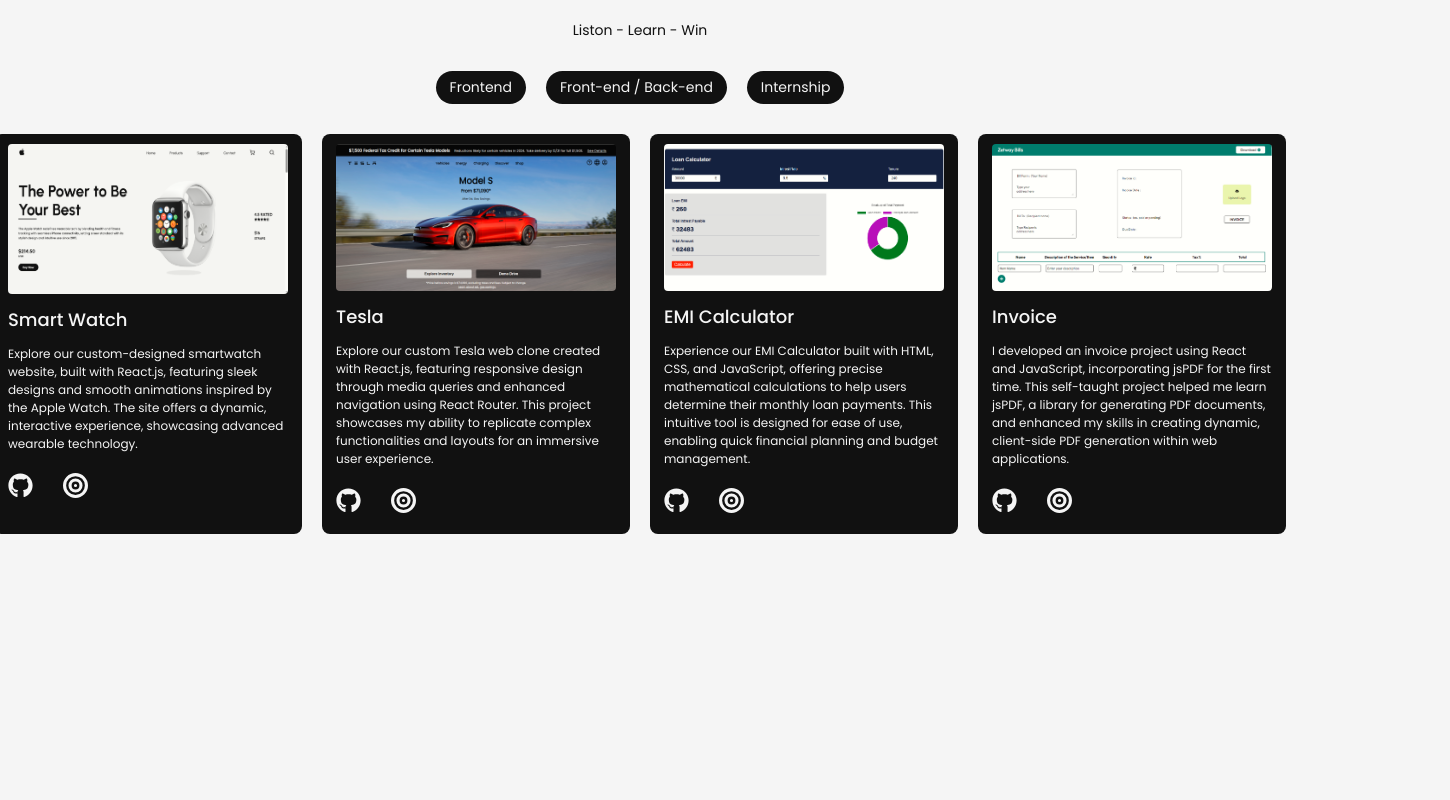
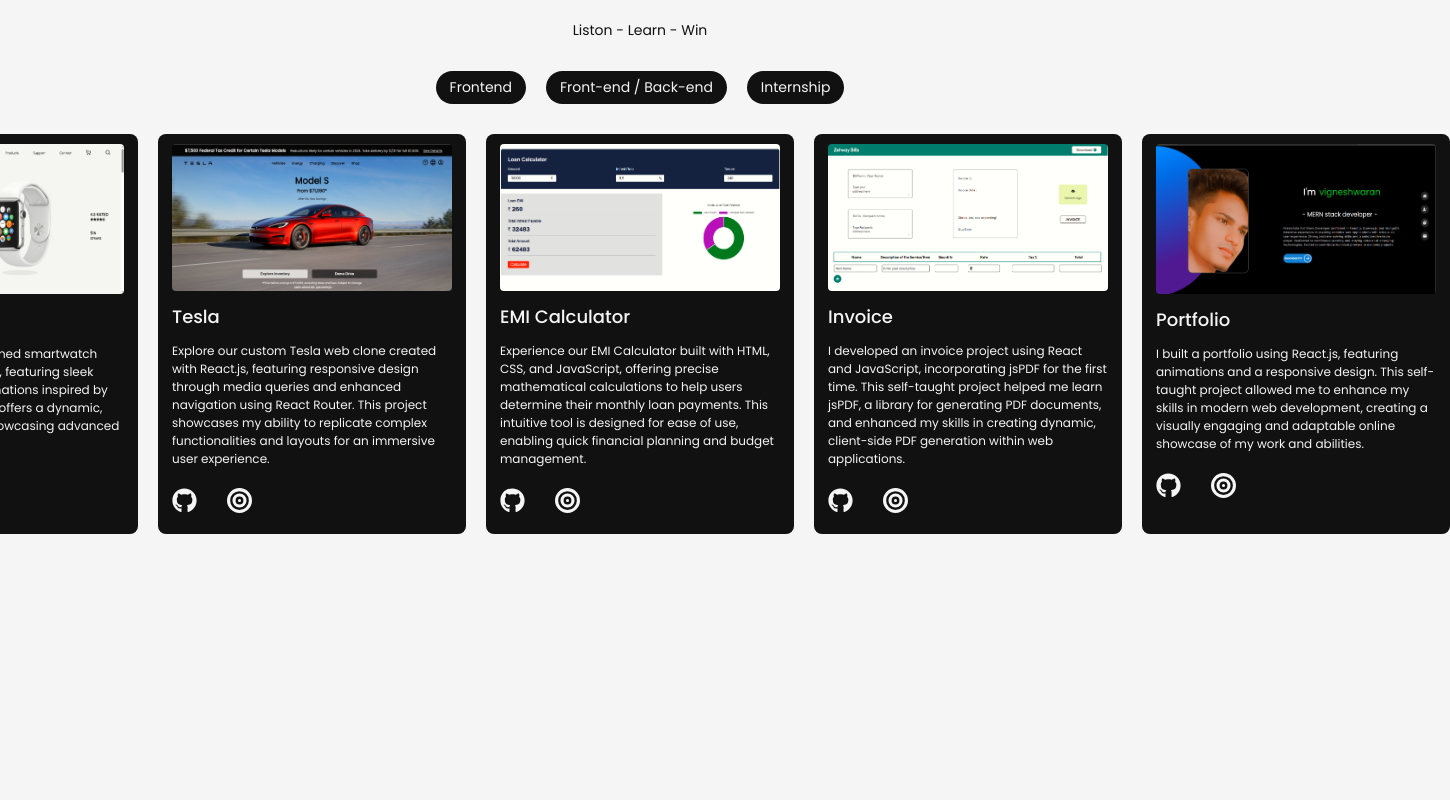
Before and after one commit to CodeVicky03/vigneshwaran, a React (Vite) app: page / in a window 1280 px wide. Shown: the part 3360-4160 px from the top of the page, 1450 px wide, since content can reach past the window. Built offline with nearby package versions, Linux system fonts and the light colour scheme.

Commit message:
last commit

```diff
--- a/src/Projects/proj.js
+++ b/src/Projects/proj.js
@@ -9,6 +9,7 @@
 import form from "../assets/form.png";
 import emi from "../assets/emi.png";
 import invoice from "../assets/invoice.png"
+import port from "../assets/portfoliodemo.png"
 
 const proj = [
   {
@@ -117,6 +118,16 @@
     git : "https://github.com/CodeVicky03/invoice",
     preview : "https://invoice-sand-nine.vercel.app/"
   },
+  {
+    proj: "12",
+    title: "Portfolio",
+    description:
+      "I built a portfolio using React.js, featuring animations and a responsive design. This self-taught project allowed me to enhance my skills in modern web development, creating a visually engaging and adaptable online showcase of my work and abilities.",
+    image: port,
+    field : "frontend",
+    git : "https://github.com/CodeVicky03/Mywebsite",
+    preview : "https://portfolio-xi-lilac-24.vercel.app/"
+  },
 ];
 
 export default proj;
```
Also changed, not shown: src/assets/portfoliodemo.png (added).
